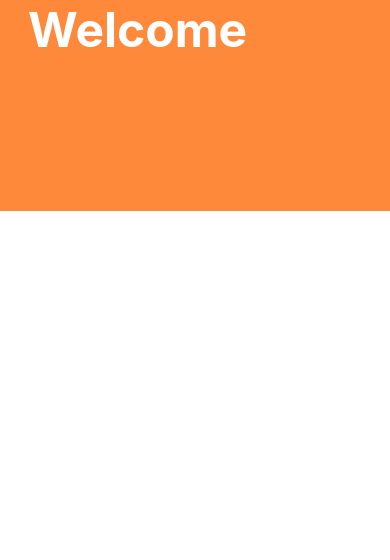
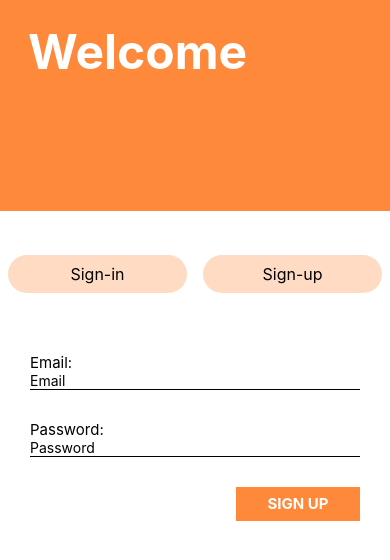
Before and after one commit to EffDuBois/poll-app, a React Native app: screen /ComplaintsPage in a window 390 px wide. Before the commit this address had no page. Shown: the top 560 px of the page. Built offline with nearby package versions, Linux system fonts and the light colour scheme.

Commit message:
tried implementing auth

```diff
--- a/Components/Auth/LoginPage.js
+++ b/Components/Auth/LoginPage.js
@@ -1,13 +1,68 @@
-import { View } from "react-native";
+import { useState } from "react";
+import { StyleSheet, View } from "react-native";
+import { auth } from "../../firebase";
 import Background from "../Util/Background";
-import Hero from "../Util/Hero";
+import HeroWithoutBack from "../Util/HeroWithoutBack";
+import InputField from "../Util/InputField";
 import Menu from "../Util/Menu";
+import RegularButton from "../Util/RegularButton";
+import SelectButton from "../Util/SelectButton";
 
 export default function LoginPage() {
+  const [Email, setEmail] = useState("");
+  const [Password, setPassword] = useState("");
+
+  const handleSignUp = () => {
+    auth
+      .createUserWithEmailAndPassword(Email, Password)
+      .then((userCredentials) => {
+        const user = userCredentials.user;
+        console.log(user.Email);
+      })
+      .catch((error) => alert(error.message));
+  };
+
   return (
     <Background>
-      <Hero>Welcome</Hero>
-      <Menu></Menu>
+      <HeroWithoutBack>Welcome</HeroWithoutBack>
+      <Menu>
+        <View style={styles.buttonArray}>
+          <SelectButton buttonName={"Sign-in"} />
+          <SelectButton
+            buttonName={"Sign-up"}
+            onPress={() => {
+
+            }}
+          />
+        </View>
+
+        <View>
+          <InputField
+            name={"Email"}
+            placeholder={"Email"}
+            value={Email}
+            onChangeText={(text) => setEmail(text)}
+          />
+          <InputField
+            name={"Password"}
+            placeholder={"Password"}
+            value={Password}
+            onChangeText={(text) => setPassword(text)}
+            secureTextEntry={true}
+          />
+        </View>
+
+        <RegularButton buttonName={"Sign Up"} onPress={() => {
+              handleSignUp;
+            }} />
+      </Menu>
     </Background>
   );
 }
+
+const styles = StyleSheet.create({
+  buttonArray: {
+    flexDirection: "row",
+    height: '20%',
+  }
+})
--- a/Components/EventsPage/EventsPage.js
+++ b/Components/EventsPage/EventsPage.js
@@ -1,11 +1,10 @@
 import { useState } from "react";
-import { View } from "react-native";
-import GlobalStyles from "../StyleComponents/GlobalStyles";
+import { StyleSheet, View } from "react-native";
 import BackButton from "../Util/BackButton";
+import Background from "../Util/Background";
 import EventCard from "../Util/EventCard";
 import Hero from "../Util/Hero";
 import Menu from "../Util/Menu";
-import SelectArray from "./SelectArray";
 
 export default function EventsPage() {
 
@@ -34,7 +33,11 @@ export default function EventsPage() {
       <BackButton />
       <Hero>Events</Hero>
       <Menu>
-        <SelectArray/>
+      <View style={styles.buttonArray} >
+            <SelectButton buttonName={"Past"} />
+            <SelectButton buttonName={"Present"} />
+            <SelectButton buttonName={"Future"} />
+        </View>
         {PresentEventList.map((item) => {
           return(
           <EventCard key={item.name}
@@ -44,3 +47,9 @@ export default function EventsPage() {
     </Background>
   );
 }
+
+const styles = StyleSheet.create({
+  buttonArray: {
+      flexDirection: "row",
+  }
+})
--- a/Components/EventsPage/SelectArray.js
+++ /dev/null
@@ -1,18 +0,0 @@
-import { StyleSheet, View } from "react-native";
-import SelectButton from "../Util/SelectButton";
-
-export default function SelectArray() {
-    return(
-        <View style={styles.array} >
-            <SelectButton buttonName={"Past"} />
-            <SelectButton buttonName={"Present"} />
-            <SelectButton buttonName={"Future"} />
-        </View>
-    )
-}
-
-const styles = StyleSheet.create({
-    array: {
-        flexDirection: "row",
-    }
-})
--- a/Components/HomePage/HomePage.js
+++ b/Components/HomePage/HomePage.js
@@ -1,13 +1,13 @@
 import { StyleSheet, View } from "react-native";
 import MenuSelection from "./MenuSelection";
 import GlobalStyles from "../StyleComponents/GlobalStyles";
-import Hero from "../Util/Hero";
 import Background from "../Util/Background";
+import HeroWithoutBack from "../Util/HeroWithoutBack";
 
 export default function HomePage() {
   return (
     <Background>
-      <Hero style={[styles.heroText]}>Welcome,</Hero>
+      <HeroWithoutBack >Welcome,</HeroWithoutBack>
       <View style={[GlobalStyles.menu, styles.menu]}>
         <MenuSelection />
       </View>
@@ -22,8 +22,4 @@ const styles = StyleSheet.create({
     borderTopStartRadius: 35,
     borderTopEndRadius: 35,
   },
-
-  heroText: {
-    marginTop: 22,
-  },
 });
--- /dev/null
+++ b/Components/Util/HeroWithoutBack.js
@@ -0,0 +1,14 @@
+import { StyleSheet } from "react-native";
+import Hero from "./Hero";
+
+export default function HeroWithoutBack(props) {
+    return(
+        <Hero style={[styles.heroText]}>{props.children}</Hero>
+    )
+}
+
+const styles = StyleSheet.create({
+    heroText: {
+        marginTop: 22,
+      },
+})
--- a/Components/Util/InputField.js
+++ b/Components/Util/InputField.js
@@ -3,16 +3,16 @@ import AppText from "./AppText";
 
 export default function InputField(props) {
   return (
-    <View style={{marginVertical: 15, marginHorizontal: 30}}>
-      <AppText style={{fontSize: 15}}>{props.name}:</AppText>
-      <TextInput style={styles.input} />
+    <View style={{ marginVertical: 15, marginHorizontal: 30 }}>
+      <AppText style={{ fontSize: 15 }}>{props.name}:</AppText>
+      <TextInput placeholder={props.placeholder} value={props.value} onChangeText={props.onChangeText} style={styles.input} secureTextEntry={props.secureTextEntry}  />
     </View>
   );
 }
 
 const styles = StyleSheet.create({
   input: {
-    width: '100%',
+    width: "100%",
     borderBottomWidth: 1,
   },
 });
--- a/firebase.config.js
+++ b/firebase.js
@@ -1,20 +1,24 @@
 // Import the functions you need from the SDKs you need
-import { initializeApp } from "firebase/app";
+import firebase from 'firebase/app';
 // TODO: Add SDKs for Firebase products that you want to use
 // https://firebase.google.com/docs/web/setup#available-libraries
-import { Auth } from 'firebase/auth';
+
+import auth from 'firebase/auth';
 
 
 // Your web app's Firebase configuration
 const firebaseConfig = {
   apiKey: "AIzaSyBZILohfX0OWucQ74EPjEDqy6Q3D0xZB0g",
   authDomain: "public-complaints-app.firebaseapp.com",
-  databaseURL: "https://public-complaints-app-default-rtdb.asia-southeast1.firebasedatabase.app",
+  databaseURL:
+    "https://public-complaints-app-default-rtdb.asia-southeast1.firebasedatabase.app",
   projectId: "public-complaints-app",
   storageBucket: "public-complaints-app.appspot.com",
   messagingSenderId: "226049880180",
-  appId: "1:226049880180:web:fb1f2fa32639b4b9ffe121"
+  appId: "1:226049880180:web:fb1f2fa32639b4b9ffe121",
 };
 
 // Initialize Firebase
-const app = initializeApp(firebaseConfig);
+const app = firebase.initializeApp(firebaseConfig);
+
+console.log(app)
--- a/metro.config.js
+++ b/metro.config.js
@@ -4,4 +4,4 @@ const { getDefaultConfig } = require('expo/metro-config');
 const defaultConfig = getDefaultConfig(__dirname);
 defaultConfig.resolver.assetExts.push('cjs');
 
-module.exports = getDefaultConfig(__dirname);
+module.exports = defaultConfig;
```
